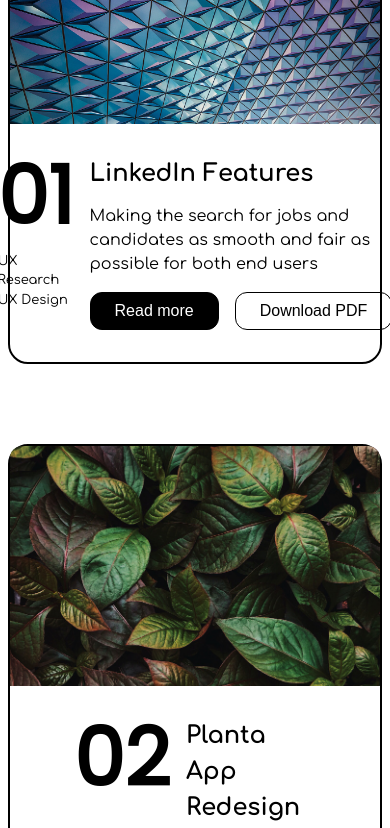
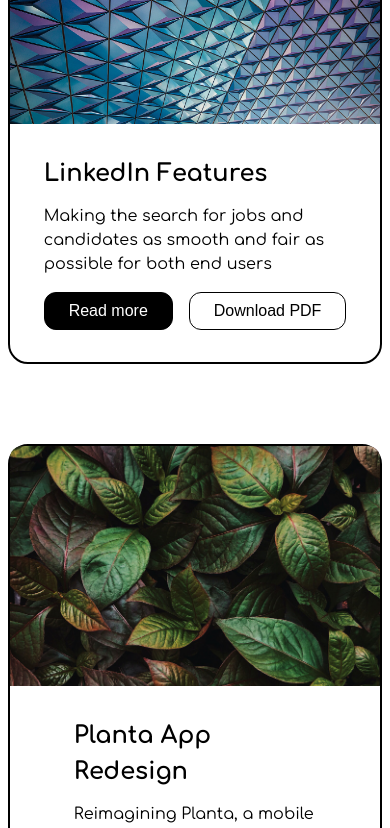
Before and after one commit to pashapear/jois-lee, a Next.js app: page / in a window 390 px wide. Shown: the part 1120-1948 px from the top of the page. Built offline with nearby package versions, Linux system fonts and the light colour scheme.

Commit message:
fix: project mobile styling

```diff
--- a/components/pages/projects.js
+++ b/components/pages/projects.js
@@ -114,13 +114,13 @@
 	}
 
 	@media (max-width: 768px) {
-		grid-template-columns: 1fr 3fr;
+		grid-template-columns: 1fr;
 		grid-template-rows: repeat(3, auto);
 		grid-template-areas:
-			"index title"
-			"index description"
-			"bullets description"
-			"bullets buttons";
+			"title"
+			"description"
+			"description"
+			"buttons";
 	}
 `;
 
@@ -199,15 +199,19 @@
 			<CardImage imageUrl={img.src} />
 			<CardContent isMobile={isMobile} expanded={expanded}>
 				<CardTitle>{name}</CardTitle>
+				{!isMobile && (
 					<CardBullets isMobile={isMobile}>
 						{bullets.map((bullet, idx) => (
 							<CardBullet key={idx}>{bullet}</CardBullet>
 						))}
 					</CardBullets>
+				)}
 				<CardDescription>{description}</CardDescription>
+				{!isMobile && (
 					<CardIndex isMobile={isMobile} expanded={expanded}>
 						0{id}
 					</CardIndex>
+				)}
 				{!expanded ? (
 					<CardButtons>
 						<BlackButton onClick={() => setExpanded(true)}>
```
Lines whose indentation alone changed are shown as unchanged.
